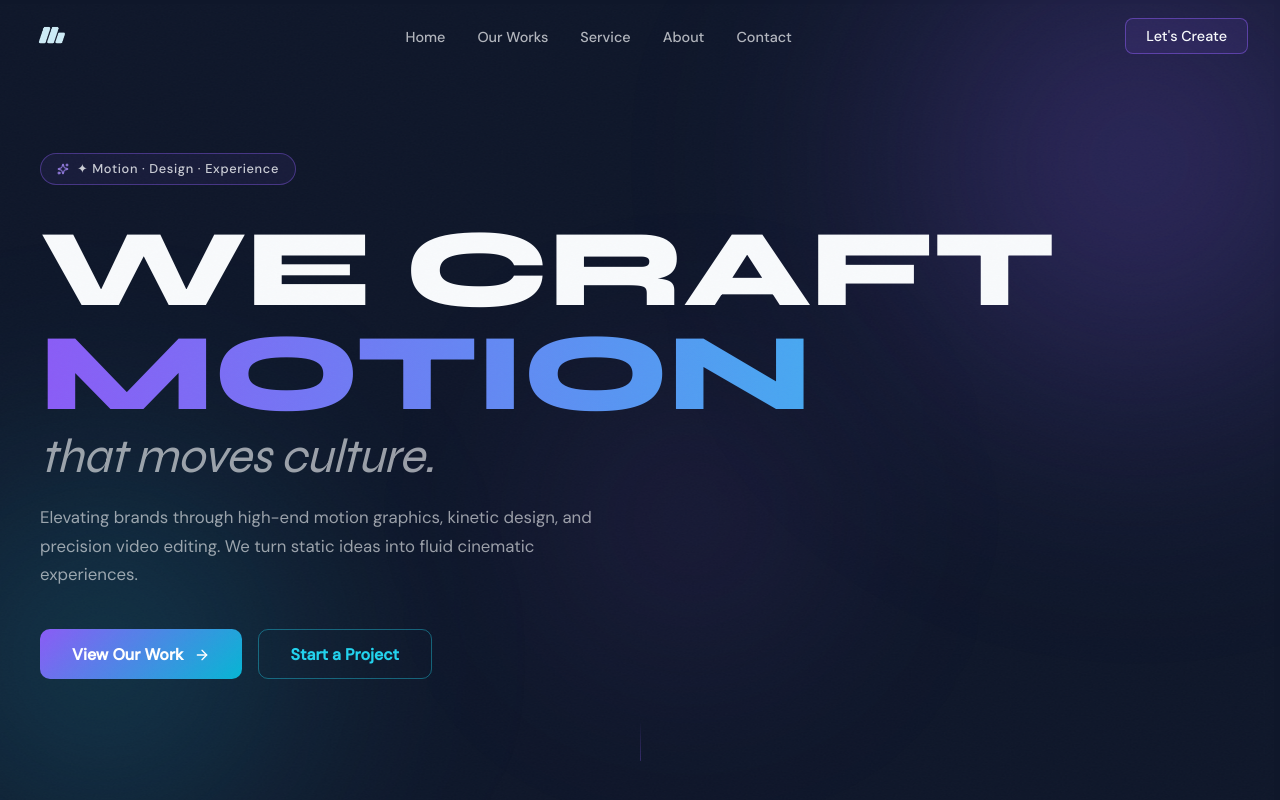
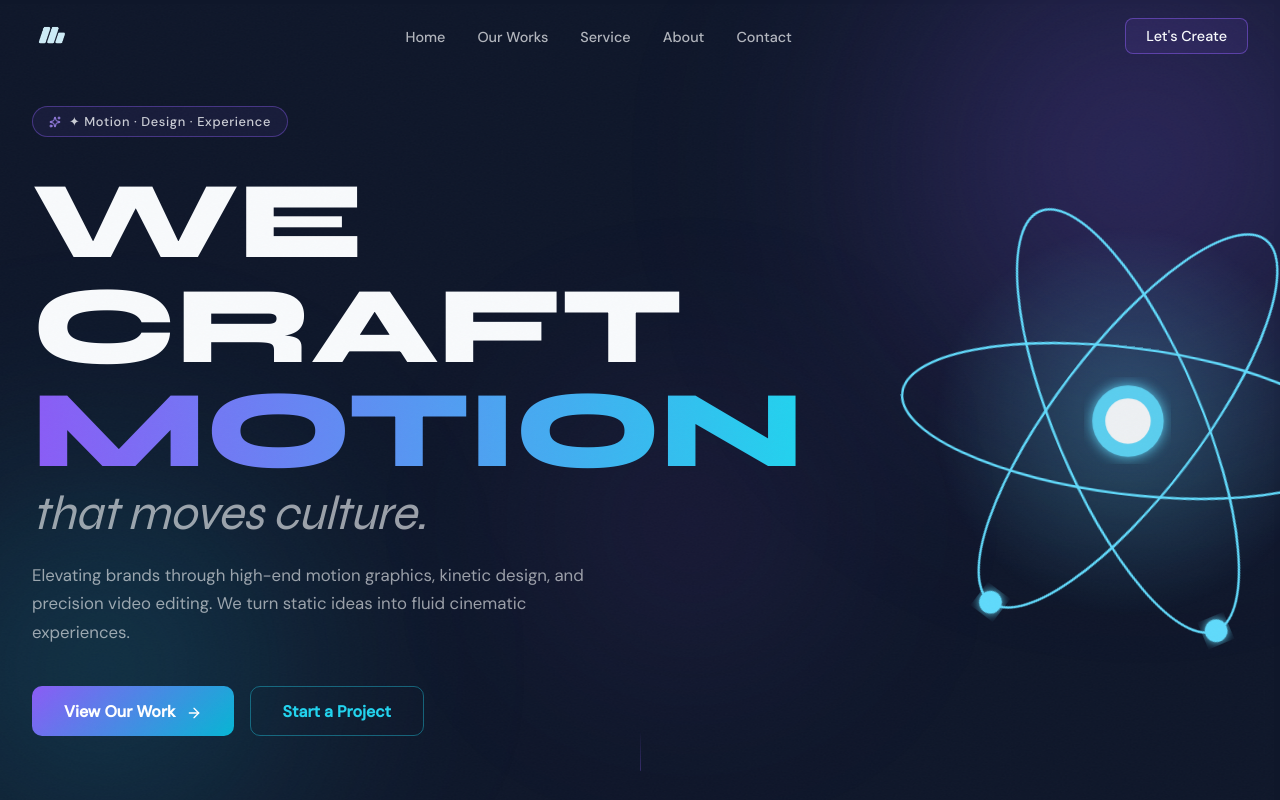
Before and after one commit to ardiano27/Metamographic, a Next.js app: page / in a window 1280 px wide. Shown: the top 800 px of the page. Built offline with nearby package versions, Linux system fonts and the light colour scheme.

Commit message:
add some animation

```diff
--- a/app/page.tsx
+++ b/app/page.tsx
@@ -4,6 +4,7 @@ import { renderCanvas } from "@/components/ui/canvas";
 import { useState, useEffect, useRef } from "react";
 import { Typewriter } from "@/components/ui/typewriter";
 import TeamSection from "@/components/ui/team";
+import ReactLogo3D from "@/components/ui/ReactLogo3D";
 import {
   Film,
   Layers,
@@ -124,11 +125,16 @@ function Hero({ onContact }: { onContact: () => void }) {
       style={{
         position: "relative",
         zIndex: 1,
-          maxWidth: 1200,
+        maxWidth: 1300,
         margin: "0 auto",
         width: "100%",
+        display: "flex",          // ← tambah ini
+        alignItems: "center",     // ← tambah ini
+        justifyContent: "space-between", // ← tambah ini
       }}
     >
+      {}
+      <div style={{ flex: 1 }}>
         <div className="hero-badge">
           <Sparkles size={12} style={{ color: "#A78BFA" }} />
           ✦ Motion · Design · Experience
@@ -154,10 +160,7 @@ function Hero({ onContact }: { onContact: () => void }) {
             }
           >
             View Our Work{" "}
-            <ArrowRight
-              size={16}
-              style={{ marginLeft: 6, display: "inline", verticalAlign: "middle" }}
-            />
+            <ArrowRight size={16} style={{ marginLeft: 6, display: "inline", verticalAlign: "middle" }} />
           </button>
           <button className="btn-ghost" onClick={onContact}>
             Start a Project
@@ -165,7 +168,13 @@ function Hero({ onContact }: { onContact: () => void }) {
         </div>
       </div>
 
-      {/* Scroll indicator */}
+      {/* Kolom kanan — logo React 3D ← TAMBAHAN BARU */}
+      <div style={{ flex: 1, display: "flex", justifyContent: "center" }}>
+        <ReactLogo3D size={650} />
+      </div>
+    </div>
+
+    {/* Scroll indicator — tetap sama */}
     <div
       style={{
         position: "absolute",
@@ -184,6 +193,7 @@ function Hero({ onContact }: { onContact: () => void }) {
           width: 1,
           height: 40,
           background: "linear-gradient(transparent, rgba(139,92,246,0.8))",
+          borderRadius: 50,
         }}
       />
     </div>
--- /dev/null
+++ b/components/ui/ReactLogo3D.jsx
@@ -0,0 +1,110 @@
+"use client";
+
+export default function ReactLogo3D({ size = 300 }) {
+  return (
+    <div
+      style={{
+        width: size,
+        height: size,
+        display: "flex",
+        alignItems: "center",
+        justifyContent: "center",
+        position: "relative",
+      }}
+    >
+      <svg
+        viewBox="-200 -200 400 400"
+        width={size}
+        height={size}
+        xmlns="http://www.w3.org/2000/svg"
+
+      >
+        <defs>
+          <radialGradient id="atomGlow" cx="50%" cy="50%" r="50%">
+            <stop offset="10%" stopColor="#61DAFB" stopOpacity="0.25" />
+            <stop offset="100%" stopColor="#61DAFB" stopOpacity="0" />
+          </radialGradient>
+          <filter id="glow">
+            <feGaussianBlur stdDeviation="3" result="coloredBlur" />
+            <feMerge>
+              <feMergeNode in="coloredBlur" />
+              <feMergeNode in="SourceGraphic" />
+            </feMerge>
+          </filter>
+          <filter id="softglow">
+            <feGaussianBlur stdDeviation="4" result="coloredBlur" />
+            <feMerge>
+              <feMergeNode in="coloredBlur" />
+              <feMergeNode in="SourceGraphic" />
+            </feMerge>
+          </filter>
+          <style>{`
+            @keyframes spin1 { from { transform: rotate(0deg); } to { transform: rotate(360deg); } }
+            @keyframes spin2 { from { transform: rotate(60deg); } to { transform: rotate(420deg); } }
+            @keyframes spin3 { from { transform: rotate(-60deg); } to { transform: rotate(300deg); } }
+            @keyframes spin4 { from { transform: rotate(0deg); } to { transform: rotate(120deg); } }
+            @keyframes pulse { 0%, 100% { opacity: 0.8; } 50% { opacity: 1; } }
+
+            .orbit1 { transform-origin: 0 0; animation: spin1 3s linear infinite; }
+            .orbit2 { transform-origin: 0 0; animation: spin2 3s linear infinite; }
+            .orbit3 { transform-origin: 0 0; animation: spin3 3s linear infinite; }
+            .nucleus { animation: pulse 2s ease-in-out infinite; }
+
+            .circle { transform-origin: 0 0; animation: spin4 10s linear infinite; }
+          `}</style>
+        </defs>
+
+        {/* Ambient glow */}
+        <ellipse cx="0" cy="0" rx="120" ry="120" fill="url(#atomGlow)" />
+
+        {/* Orbit 1 - horizontal */}
+        <g className="orbit1">
+          <ellipse
+            cx="0" cy="0"
+            rx="140" ry="45"
+            fill="none"
+            stroke="#61DAFB"
+            strokeWidth="1.5"
+            strokeOpacity="1"
+          />
+          {/* Electron 1 */}
+          <circle cx="140" cy="0" r="7" fill="#61DAFB" filter="url(#glow)" />
+        </g>
+
+        {/* Orbit 2 - 60deg tilt */}
+        <g className="orbit2">
+          <ellipse
+            cx="0" cy="0"
+            rx="140" ry="45"
+            fill="none"
+            stroke="#61DAFB"
+            strokeWidth="1.5"
+            strokeOpacity="1"
+          />
+          {/* Electron 2 */}
+          <circle cx="140" cy="0" r="7" fill="#61DAFB" filter="url(#glow)" />
+        </g>
+
+        {/* Orbit 3 - -60deg tilt */}
+        <g className="orbit3">
+          <ellipse
+            cx="0" cy="0"
+            rx="140" ry="45"
+            fill="none"
+            stroke="#61DAFB"
+            strokeWidth="1.5"
+            strokeOpacity="1"
+          />
+          {/* Electron 3 */}
+          <circle cx="140" cy="0" r="7" fill="#61DAFB" filter="url(#glow)" />
+        </g>
+
+        {/* Nucleus */}
+        <g className="nucleus">
+          <circle cx="0" cy="0" r="22" fill="#61DAFB" filter="url(#softglow)" />
+          <circle cx="0" cy="0" r="14" fill="#ffffff" />
+        </g>
+      </svg>
+    </div>
+  );
+}
--- a/package.json
+++ b/package.json
@@ -10,12 +10,14 @@
   },
   "dependencies": {
     "@radix-ui/react-slot": "^1.2.4",
+    "animate.css": "^4.1.1",
     "class-variance-authority": "^0.7.1",
     "clsx": "^2.1.1",
     "lucide-react": "^1.8.0",
     "next": "16.2.3",
     "react": "19.2.4",
     "react-dom": "19.2.4",
+    "react-on-screen": "^2.1.1",
     "tailwind-merge": "^3.5.0"
   },
   "devDependencies": {
```
Also changed, not shown: 1 other file (tests, documents, lock files or other folders). Lines whose indentation alone changed are shown as unchanged.
